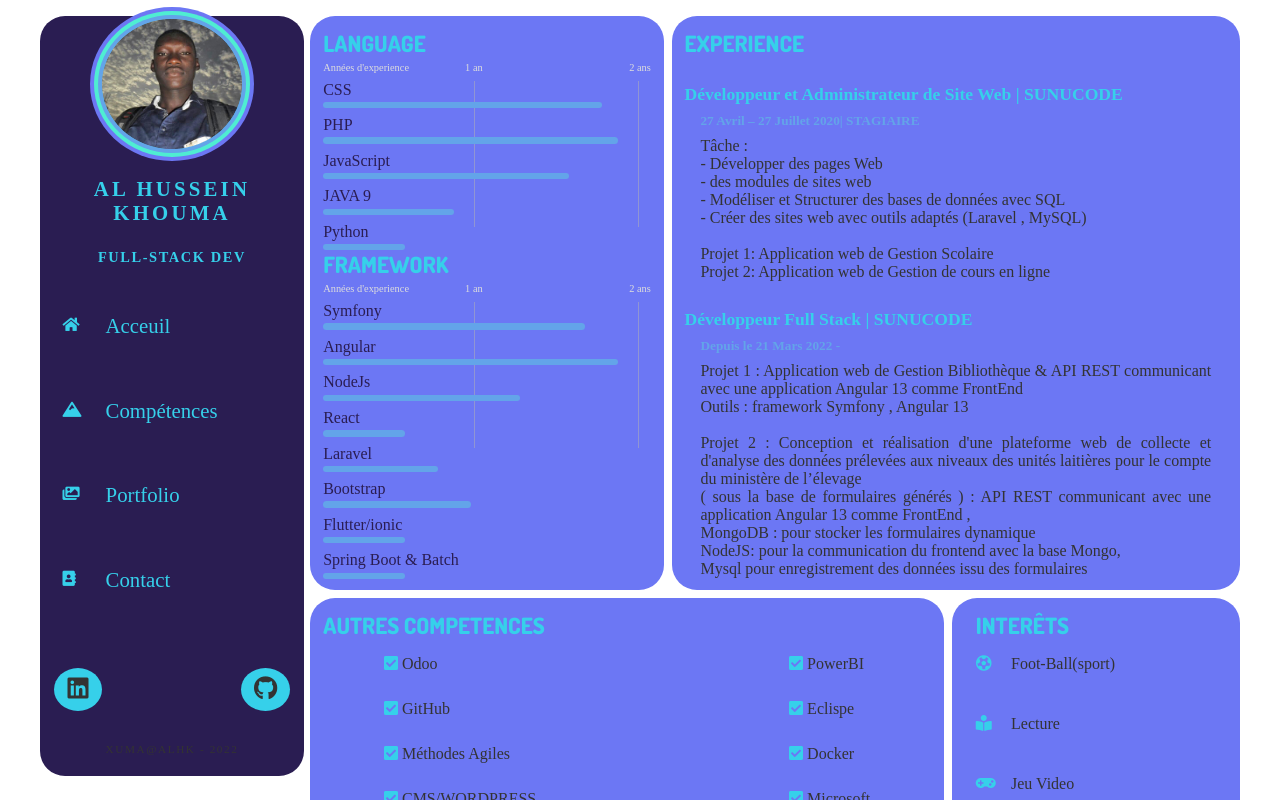
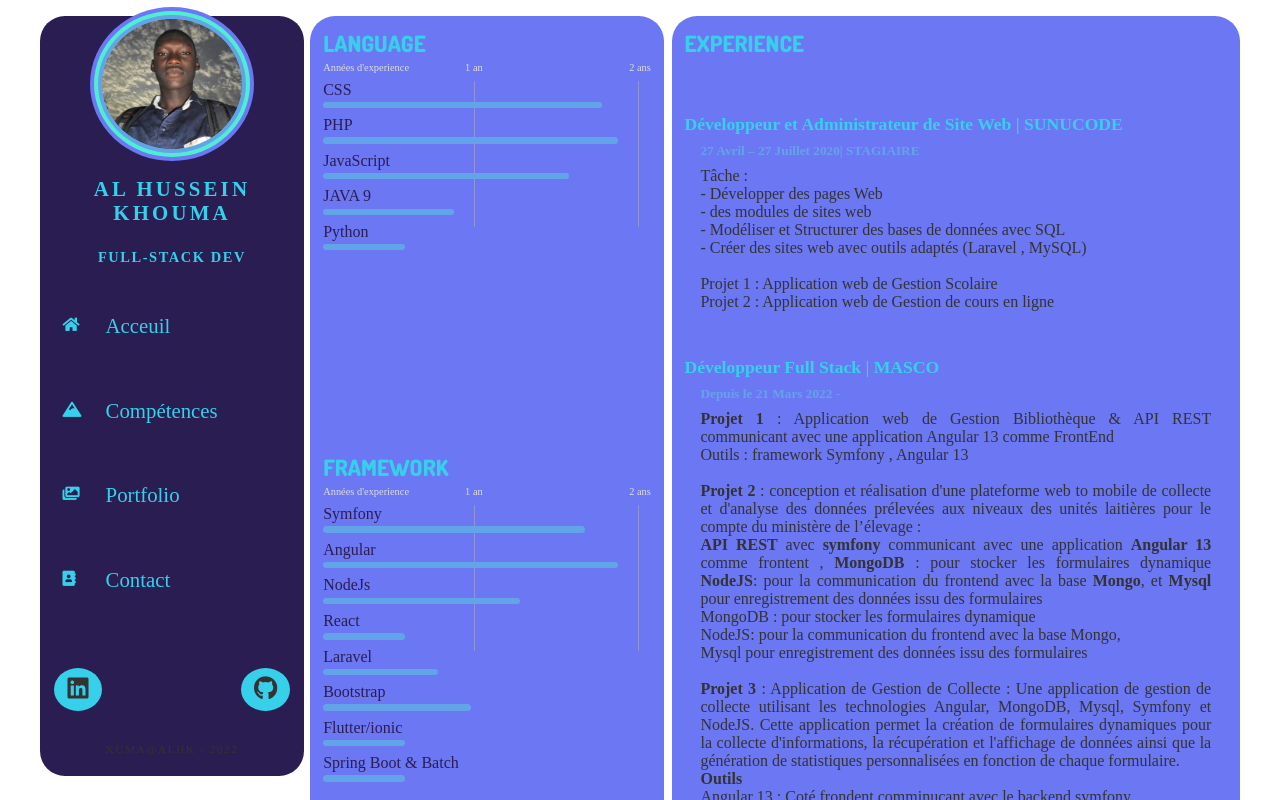
Before and after one commit to moustapha96/mon-portfolio, a React (Create React App) app: page /competences in a window 1280 px wide. Shown: the top 800 px of the page. Built offline with nearby package versions, Linux system fonts and the light colour scheme; a web font is replaced by a local one.

Commit message:
add manuel

```diff
--- a/src/Components/Knowledges/Experience.js
+++ b/src/Components/Knowledges/Experience.js
@@ -14,23 +14,43 @@ const Experience = () => {
           <br /> - Créer des sites web avec outils adaptés (Laravel , MySQL)
           <br />
           <br />
-          Projet 1: Application web de Gestion Scolaire <br />
-          Projet 2: Application web de Gestion de cours en ligne
+          Projet 1 : Application web de Gestion Scolaire <br />
+          Projet 2 : Application web de Gestion de cours en ligne
         </p>
       </div>
       <div className="exp-2">
-        <h4> Développeur Full Stack | SUNUCODE </h4>
+        <h4> Développeur Full Stack | MASCO </h4>
         <h5> Depuis le 21 Mars 2022 - </h5>
         <p>
-          Projet 1 : Application web de Gestion Bibliothèque & API REST
+          <b>Projet 1 </b> : Application web de Gestion Bibliothèque & API REST
           communicant avec une application Angular 13 comme FrontEnd
           <br /> Outils : framework Symfony , Angular 13
           <br /> <br />
-          Projet 2 : Conception et réalisation d'une plateforme web de collecte
-          et d'analyse des données prélevées aux niveaux des unités laitières
-          pour le compte du ministère de l’élevage
-          <br /> ( sous la base de formulaires générés ) : API REST communicant
-          avec une application Angular 13 comme FrontEnd ,
+          <b> Projet 2 </b>: conception et réalisation d'une plateforme web to
+          mobile de collecte et d'analyse des données prélevées aux niveaux des
+          unités laitières pour le compte du ministère de l’élevage : <br />
+          <b>API REST </b> avec <b> symfony </b> communicant avec une
+          application <b> Angular 13 </b> comme frontent ,<b> MongoDB </b> :
+          pour stocker les formulaires dynamique <b>NodeJS</b>: pour la
+          communication du frontend avec la base <b>Mongo</b>, et <b>Mysql</b>{" "}
+          pour enregistrement des données issu des formulaires
+          <br /> MongoDB : pour stocker les formulaires dynamique
+          <br /> NodeJS: pour la communication du frontend avec la base Mongo,
+          <br /> Mysql pour enregistrement des données issu des formulaires
+        </p>
+        <p>
+          <br />
+          <b> Projet 3 </b> : Application de Gestion de Collecte : Une
+          application de gestion de collecte utilisant les technologies Angular,
+          MongoDB, Mysql, Symfony et NodeJS. Cette application permet la
+          création de formulaires dynamiques pour la collecte d'informations, la
+          récupération et l'affichage de données ainsi que la génération de
+          statistiques personnalisées en fonction de chaque formulaire.
+          <br />
+          <b>Outils </b>
+          <br /> Angular 13 : Coté frondent comminucant avec le backend symfony
+          <br /> framework Symfony : Avec API REST pour exposer les routes coté
+          backend
           <br /> MongoDB : pour stocker les formulaires dynamique
           <br /> NodeJS: pour la communication du frontend avec la base Mongo,
           <br /> Mysql pour enregistrement des données issu des formulaires
--- a/src/Components/Portfolio/Project.js
+++ b/src/Components/Portfolio/Project.js
@@ -36,7 +36,7 @@ export default class Project extends Component {
               <div className="head">
                 {" "}
                 <h2>{name} </h2>{" "}
-                {/* <div className="sourceCode">
+                <div className="sourceCode">
                   <a
                     href={source}
                     target="_blank"
@@ -45,7 +45,15 @@ export default class Project extends Component {
                   >
                     Code Source
                   </a>
-                </div> */}
+                  <a
+                    href="./manuel/Manuel_SIMLAIT.pdf"
+                    target="_blank"
+                    rel="noreferrer"
+                    className="button"
+                  >
+                    Manuel
+                  </a>
+                </div>
               </div>
               <p className="text"> {info} </p>
               <div className="button return" onClick={this.handleExit}>
--- a/src/data/portfolioData.js
+++ b/src/data/portfolioData.js
@@ -5,6 +5,7 @@ export const portfolioData = [
     languages: ["javascript", "react", "css"],
     languagesIcons: ["fab fa-js", "fab fa-react", "fab fa-css3-alt"],
     source: "mon-portfolio-sand.vercel.app",
+    manuel: "",
     info: "mon portfolio conçu avec le framework ReacJs",
     picture: "./media/projet-react-cv.png",
   },
@@ -14,6 +15,7 @@ export const portfolioData = [
     languages: ["php", "laravel", "mysql"],
     languagesIcons: ["fab fa-php", "fab fa-mysql", "fab fa-laravel"],
     source: "http://www.github.com",
+    manuel: "",
     info: "Application des gestion scolaire , gestion des cours , gestion des classes , gestion des notes et impression des bulletins",
     picture: "./media/project2.JPG",
   },
@@ -28,6 +30,7 @@ export const portfolioData = [
       "fab fa-css3-alt",
     ],
     source: "http://www.github.com",
+    manuel: "",
     info: "Application de cours en ligne avec le framework Laravel avec une base de donnée MySql . Cette application permet aux professeurs d'avoir des comptes et d'y mettre leurs cours sous formats pdf ou video. Les étudiants auront les cours disponible ou ils se sont inscrit",
     picture: "./media/project3.JPG",
   },
@@ -43,16 +46,19 @@ export const portfolioData = [
       "fab fa-bootstrap",
       "fab fa-node-js",
     ],
-    source: "http://www.github.com",
+    source: "http://simlait.mascosolutions.com",
+    manuel: "",
     info: "DEVELOPPEMENT D’UN SYSTEME D’INFORMATION MARCHE DU LAIT (SIM LAIT).L’objectif de cette mission est d’accompagner le PDEPS SENEGAL dans la conception et l’opérationnalisation de la plateforme SIM Lait web to mobile.  ",
     picture: "./media/simlait.png",
   },
   {
     id: 5,
     name: "BCUT",
+    //  languages: ["javascript", "angular", "php", "nodejs", "mongodb", "mysql"],
     languages: ["javascript", "typescript", "firebase", "ionic"],
-    languagesIcons: ["fab fa-typescript", "fab fa-firebase", "fab fa-ionic"],
+    languagesIcons: ["fab fa-js", "fab fa-database", "fab fa-ionic"],
     source: "http://www.github.com",
+    manuel: "",
     info: "développement d’une application mobile pour la gestion de la bibliothèque de l’université de Thiès",
     picture: "./media/bcut.png",
   },
@@ -62,6 +68,7 @@ export const portfolioData = [
     languages: ["javascript", "typescript", "firebase", "java"],
     languagesIcons: ["fab fa-js", "fab fa-java"],
     source: "http://www.github.com",
+    manuel: "",
     info: " développement d’une plateforme web pour la gestion du suivi médical des patients avec  Angular et Spring Boot avec une base de données MySql",
     picture: "./media/suivi-medical.png",
   },
@@ -71,7 +78,25 @@ export const portfolioData = [
     languages: ["java", "Service Web SOAP", "MySQL"],
     languagesIcons: ["fab fa-js", "fab fa-java"],
     source: "http://www.github.com",
+    manuel: "",
     info: "développement d’un service web pour la gestion du suivi du covid-19 avec les outils Java , Web Service REST & MySQL",
     picture: "./media/project6.JPG",
   },
+  {
+    id: 7,
+    name: "Gestion Collecte",
+    languages: ["javascript", "angular", "php", "nodejs", "mongodb", "mysql"],
+    languagesIcons: [
+      "fab fa-js",
+      "fab fa-angular",
+      "fab fa-mongo",
+      "fab fa-php",
+      "fab fa-bootstrap",
+      "fab fa-node-js",
+    ],
+    source: "http://www.github.com",
+    manuel: "",
+    info: "Cette application permet la création de formulaires dynamiques pour la collecte d'informations, la récupération et l'affichage de données ainsi que la génération de statistiques personnalisées en fonction de chaque formulaire.",
+    picture: "./media/project6.JPG",
+  },
 ];
```
Also changed, not shown: 2 other files (tests, documents, lock files or other folders).
